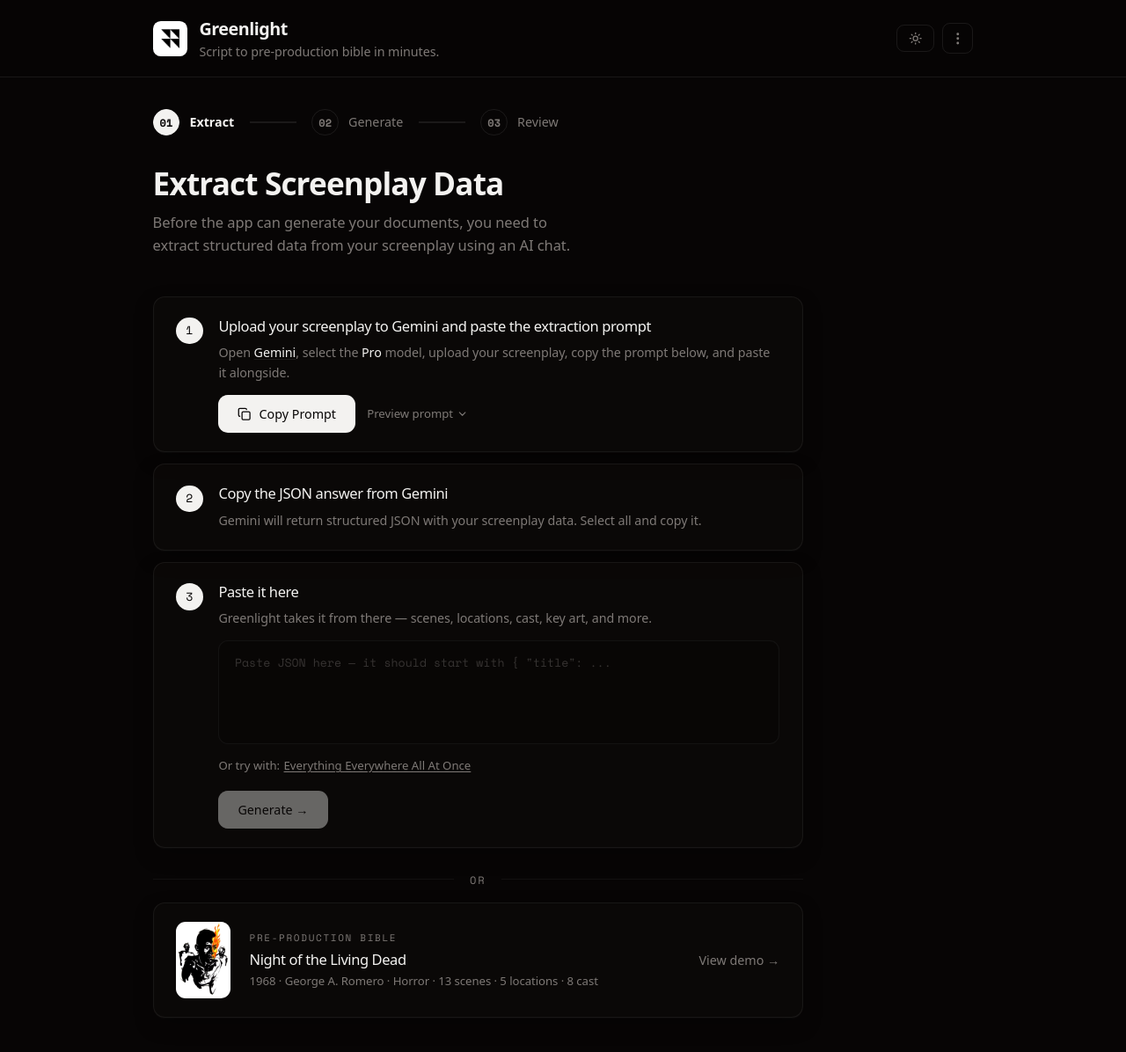
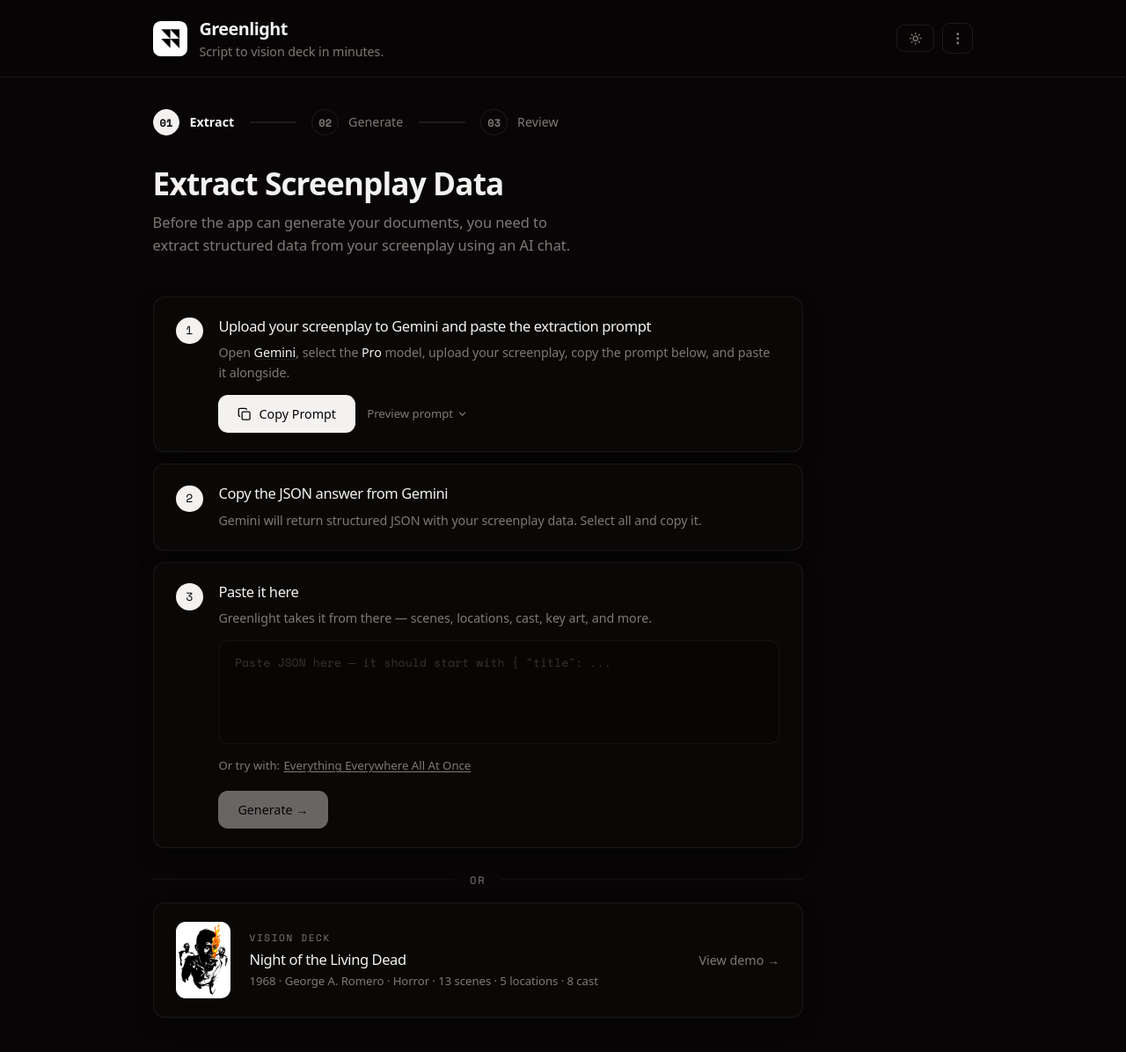
Before and after one commit to madebysan/greenlight, a Next.js app: page / in a window 1280 px wide. Shown: the top 1196 px of the page at 88% size. Built offline with nearby package versions, Linux system fonts and the light colour scheme.

Commit message:
checkpoint: update 7 files (ts/tsx)

```diff
--- a/app/demo/page.tsx
+++ b/app/demo/page.tsx
@@ -101,7 +101,7 @@
                   · Demo
                 </span>
               </h1>
-              <p className="text-[12px] text-foreground/70 tracking-tight">Script to pre-production bible in minutes.</p>
+              <p className="text-[12px] text-foreground/70 tracking-tight">Script to vision deck in minutes.</p>
             </div>
 
             <div className="flex items-center gap-2 ml-auto">
--- a/app/layout.tsx
+++ b/app/layout.tsx
@@ -17,10 +17,10 @@
 
 export const metadata: Metadata = {
   title: "Greenlight",
-  description: "Turn a script into something tangible, fast. A pre-production bible generator for indie filmmakers.",
+  description: "Turn a script into something tangible, fast. A vision deck generator for indie filmmakers.",
   openGraph: {
     title: "Greenlight",
-    description: "Turn a script into something tangible, fast. A pre-production bible generator for indie filmmakers.",
+    description: "Turn a script into something tangible, fast. A vision deck generator for indie filmmakers.",
     type: "website",
     images: [{ url: "/og-image.png", width: 1200, height: 630 }],
   },
--- a/components/wizard/about-dialog.tsx
+++ b/components/wizard/about-dialog.tsx
@@ -35,7 +35,7 @@
             <div>
               <DialogTitle className="text-lg">Greenlight</DialogTitle>
               <p className="text-[12px] text-muted-foreground mt-0.5">
-                Script to pre-production bible in minutes.
+                Script to vision deck in minutes.
               </p>
             </div>
           </div>
@@ -44,7 +44,7 @@
         <div className="space-y-6 py-3">
           <p className="text-[13px] leading-[1.65] text-foreground/70 tracking-tight">
             Paste a structured screenplay extraction and Greenlight generates a
-            full pre-production bible — seven documents covering every department,
+            full vision deck — seven documents covering every department,
             with AI-generated storyboard frames, character portraits, prop
             references, and poster concepts.
           </p>
--- a/components/wizard/step-generating.tsx
+++ b/components/wizard/step-generating.tsx
@@ -216,7 +216,7 @@
     <div className="max-w-3xl space-y-12">
       <header>
         <SectionLabelPill icon={<Film size={10} />} className="mb-4">
-          Pre-Production Bible
+          Vision Deck
         </SectionLabelPill>
         <h1 className="text-[44px] font-light tracking-[-0.03em] leading-[1.02] mb-3 text-foreground">
           Assembling documents
--- a/components/wizard/step-instructions.tsx
+++ b/components/wizard/step-instructions.tsx
@@ -218,7 +218,7 @@
           </div>
           <div className="flex-1 min-w-0">
             <div className="text-[10px] font-mono uppercase tracking-[0.15em] text-muted-foreground mb-1">
-              Pre-Production Bible
+              Vision Deck
             </div>
             <h3 className="text-[15px] font-medium tracking-tight group-hover:text-foreground transition-colors">
               Night of the Living Dead
--- a/components/wizard/wizard-shell.tsx
+++ b/components/wizard/wizard-shell.tsx
@@ -535,7 +535,7 @@
             <div>
               <h1 className="text-lg font-bold tracking-tight">Greenlight</h1>
               <p className="text-[13px] text-muted-foreground">
-                Script to pre-production bible in minutes.
+                Script to vision deck in minutes.
               </p>
             </div>
 
--- a/lib/image-prompts.ts
+++ b/lib/image-prompts.ts
@@ -2,7 +2,7 @@
 //
 // Each of the four image endpoints (storyboard, portrait, prop, poster) uses a
 // hardcoded style prefix to keep the generated art visually consistent across
-// the whole pre-production bible. This module lets users override those
+// the whole vision deck. This module lets users override those
 // defaults from Settings so they can render in their own style — painted, 3D
 // blockout, cel-shaded, photographic reference, whatever fits the project.
 //
```
